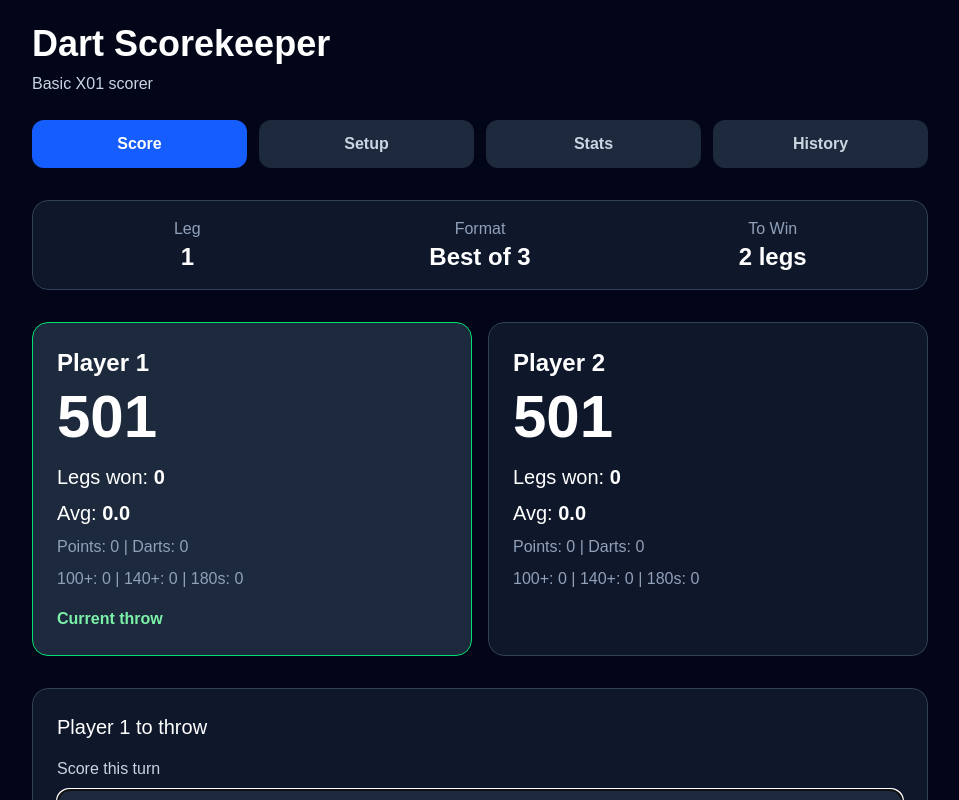
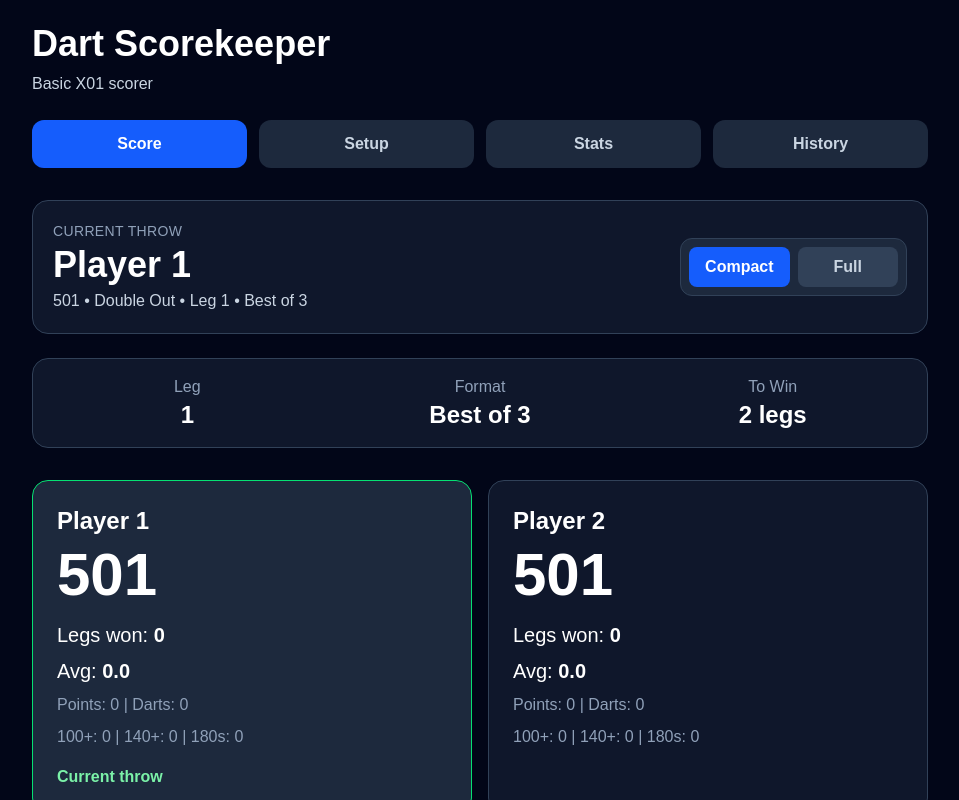
Before and after one commit to bclark303/dart-scorekeeper, a Next.js app: page / in a window 1280 px wide. Shown: the top 800 px of the page, without its empty margins (160-1119 px from the left). Built offline with nearby package versions, Linux system fonts and the light colour scheme.

Commit message:
Add current turn banner and score layout toggle

```diff
--- a/app/page.tsx
+++ b/app/page.tsx
@@ -20,6 +20,7 @@ import { CompletedLegs } from "@/components/CompletedLegs";
 import { TurnHistory } from "@/components/TurnHistory";
 import { PlayerCard } from "@/components/PlayerCard";
 import { useEffect, useState } from "react";
+import { CurrentTurnBanner } from "@/components/CurrentTurnBanner";
 import {
   FinishRule,
   Player,
@@ -30,6 +31,7 @@ import {
 } from "@/lib/scoring";
 
 type AppView = "score" | "setup" | "stats" | "history";
+type ScoreLayout = "compact" | "full";
 
 export default function Home() {
   const [startingScore, setStartingScore] = useState<StartingScore>(501);
@@ -39,6 +41,7 @@ export default function Home() {
   const [teamSize, setTeamSize] = useState<TeamSize>(1);
   const [sideOneSize, setSideOneSize] = useState<TeamSize>(1);
   const [sideTwoSize, setSideTwoSize] = useState<TeamSize>(1);
+  const [scoreLayout, setScoreLayout] = useState<ScoreLayout>("compact");
 
   const [rotationMode, setRotationMode] =
     useState<RotationMode>("independent");
@@ -1017,6 +1020,17 @@ function getMatchWinnerName(): string | null {
 
 {activeView === "score" && (
   <>
+      <CurrentTurnBanner
+      currentSide={sides[currentSideIndex]}
+      currentLegNumber={currentLegNumber}
+      bestOfLegs={bestOfLegs}
+      startingScore={startingScore}
+      finishRule={finishRule}
+      isCurrentThrowerDummy={isCurrentThrowerDummy()}
+      dummyScore={dummyScore}
+      scoreLayout={scoreLayout}
+      setScoreLayout={setScoreLayout}
+    />
     <section className="rounded-2xl bg-slate-900 border border-slate-700 p-4 mb-8">
       <div className="grid grid-cols-1 sm:grid-cols-3 gap-4 text-center">
         <div>
--- /dev/null
+++ b/components/CurrentTurnBanner.tsx
@@ -0,0 +1,86 @@
+import { FinishRule } from "@/lib/scoring";
+import { MatchSide } from "@/lib/types";
+
+type ScoreLayout = "compact" | "full";
+
+type CurrentTurnBannerProps = {
+  currentSide: MatchSide;
+  currentLegNumber: number;
+  bestOfLegs: number;
+  startingScore: number;
+  finishRule: FinishRule;
+  isCurrentThrowerDummy: boolean;
+  dummyScore: number;
+  scoreLayout: ScoreLayout;
+  setScoreLayout: (layout: ScoreLayout) => void;
+};
+
+export function CurrentTurnBanner({
+  currentSide,
+  currentLegNumber,
+  bestOfLegs,
+  startingScore,
+  finishRule,
+  isCurrentThrowerDummy,
+  dummyScore,
+  scoreLayout,
+  setScoreLayout,
+}: CurrentTurnBannerProps) {
+  const currentThrower =
+    currentSide.members[currentSide.currentMemberIndex]?.name ?? currentSide.name;
+
+  const finishLabel =
+    finishRule === "double_out" ? "Double Out" : "Straight Out";
+
+  return (
+    <section className="rounded-2xl bg-slate-900 border border-slate-700 p-5 mb-6">
+      <div className="flex flex-col lg:flex-row lg:items-center lg:justify-between gap-4">
+        <div>
+          <div className="text-sm uppercase tracking-wide text-slate-400">
+            {isCurrentThrowerDummy ? "Dummy Turn" : "Current Throw"}
+          </div>
+
+          <div className="text-3xl sm:text-4xl font-bold mt-1">
+            {currentThrower}
+          </div>
+
+          <div className="text-slate-300 mt-1">
+            {currentSide.members.length > 1 ? `${currentSide.name} • ` : ""}
+            {startingScore} • {finishLabel} • Leg {currentLegNumber} • Best of{" "}
+            {bestOfLegs}
+          </div>
+
+          {isCurrentThrowerDummy && (
+            <div className="mt-3 rounded-xl border border-purple-500/40 bg-purple-950/40 p-3 text-purple-100">
+              Dummy score: <span className="font-bold">{dummyScore}</span>
+            </div>
+          )}
+        </div>
+
+        <div className="rounded-xl bg-slate-800 border border-slate-700 p-2 grid grid-cols-2 gap-2">
+          <button
+            onClick={() => setScoreLayout("compact")}
+            className={`rounded-lg px-4 py-2 font-bold ${
+              scoreLayout === "compact"
+                ? "bg-blue-600 text-white"
+                : "bg-slate-700 text-slate-300 hover:bg-slate-600"
+            }`}
+          >
+            Compact
+          </button>
+
+          <button
+            onClick={() => setScoreLayout("full")}
+            className={`rounded-lg px-4 py-2 font-bold ${
+              scoreLayout === "full"
+                ? "bg-blue-600 text-white"
+                : "bg-slate-700 text-slate-300 hover:bg-slate-600"
+            }`}
+          >
+            Full
+          </button>
+        </div>
+      </div>
+    </section>
+  );
+}
```
